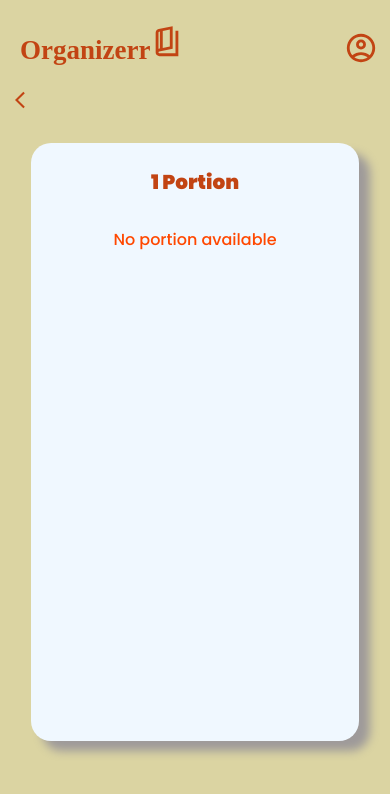
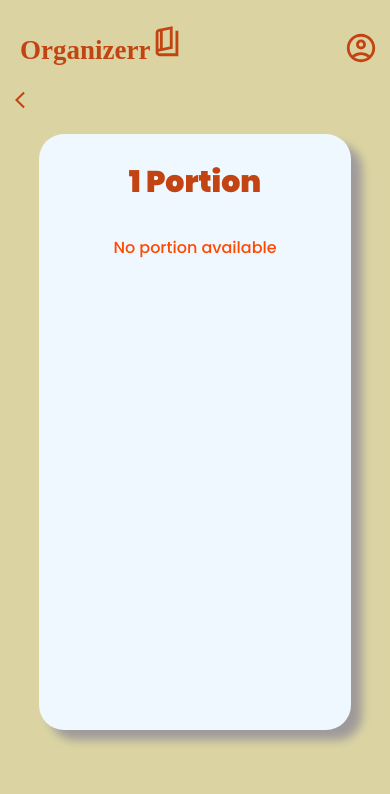
Before and after one commit to AbhaiSankarPR/Timetable-React, a React (Vite) app: page /subject/1 in a window 390 px wide. Shown: the top 794 px of the page. Built offline with nearby package versions, Linux system fonts and the light colour scheme; a web font is replaced by a local one.

Commit message:
Update portion.css

```diff
--- a/src/portion.css
+++ b/src/portion.css
@@ -22,17 +22,19 @@
     color: rgb(194, 68, 19);
     margin-bottom: 15px;
 }
-@media screen and (max-width: 400px) {
+@media screen and (max-width: 1000px) {
     .portionbox {
-        width: 320px;
-        min-width: fit-content;
-        height: 100%;
-        border-radius: 20px;
-        margin-top: 40px;
-        padding: 4px;
+    width:80dvw;
+    }
+
+  }
+
+  @media screen and (max-width: 350px) {
+    .portionbox {
+       font-size: 15px;
 
     }
     .portionbox h2 {
         font-size: 20px;
     }
-  }
+}
```
